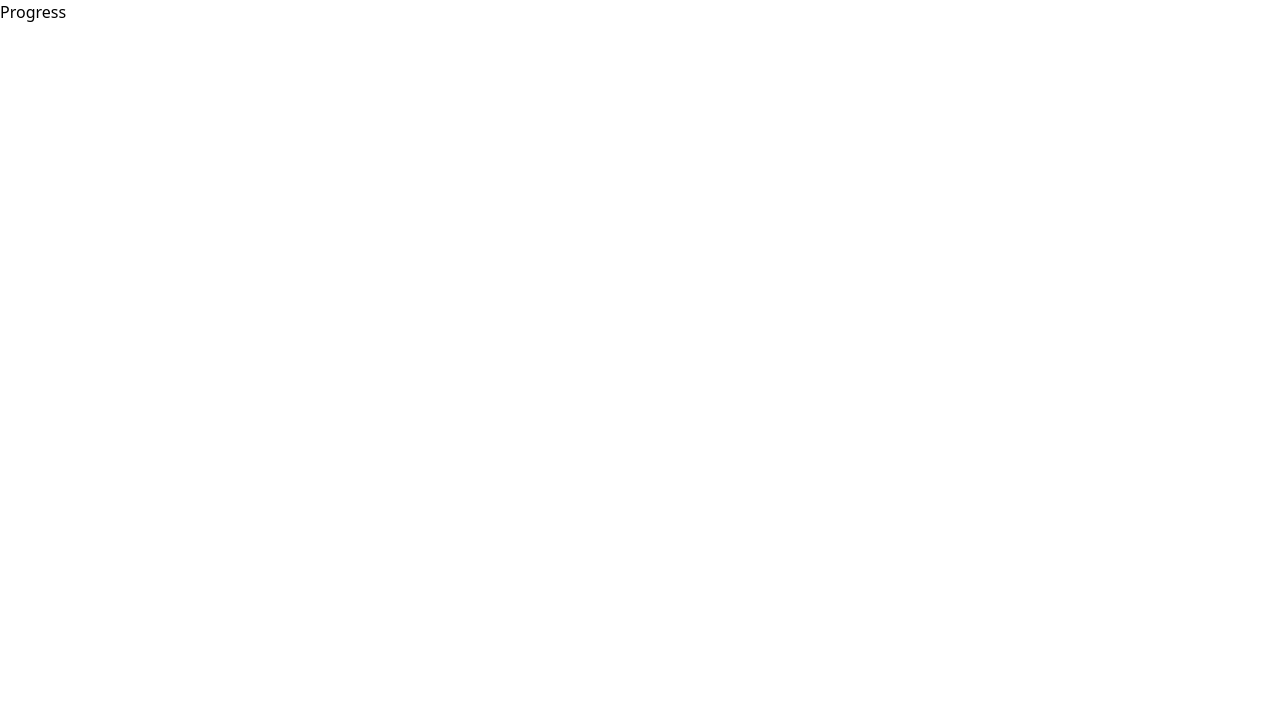
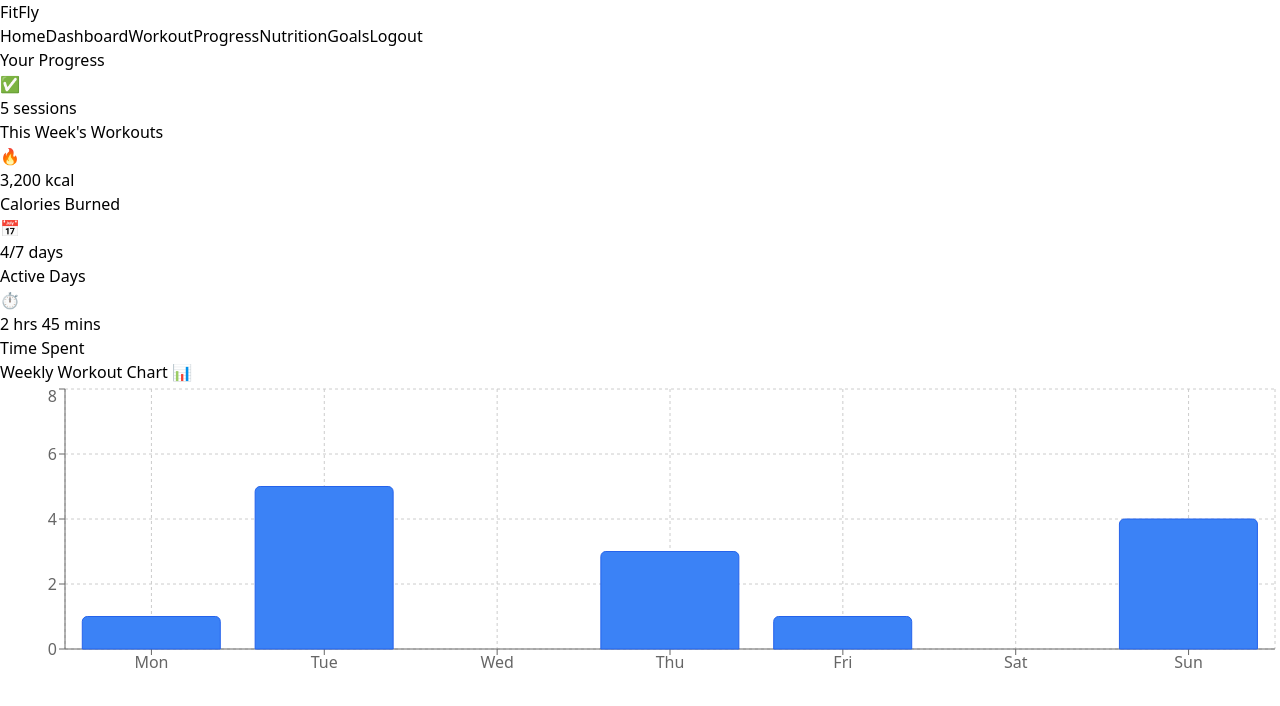
Before and after one commit to omveerwal105/FitFly, a React (Vite) app in the folder fitfly/: page /progress in a window 1280 px wide. Shown: the top 706 px of the page. Built offline with nearby package versions, Linux system fonts and the light colour scheme; sample sign-in values are in the browser's storage.

Commit message:
workout , progress nutrition and goals page done and implementation of recharts too

```diff
--- a/fitfly/package.json
+++ b/fitfly/package.json
@@ -12,7 +12,8 @@
   "dependencies": {
     "react": "^19.1.0",
     "react-dom": "^19.1.0",
-    "react-router-dom": "^7.7.0"
+    "react-router-dom": "^7.7.0",
+    "recharts": "^3.1.0"
   },
   "devDependencies": {
     "@eslint/js": "^9.30.1",
--- a/fitfly/src/pages/Dashboard.jsx
+++ b/fitfly/src/pages/Dashboard.jsx
@@ -7,35 +7,35 @@ const Dashboard = () => {
 
     const navigate = useNavigate();
 
-    useEffect(()=>{
-       if(!isLoggedIn()) {
+    useEffect(() => {
+        if (!isLoggedIn()) {
             navigate('/login');
         }
-    },[navigate]);
+    }, [navigate]);
     const features = [
         {
             title: 'Workout Plans',
             description: 'Find personalized workout routines.',
             emoji: '💪',
-            link : '/workout'
+            link: '/workout'
         },
         {
             title: 'Track Progress',
             description: 'Monitor your fitness journey.',
             emoji: '📈',
-            link : '/progress'
+            link: '/progress'
         },
         {
             title: 'Nutrition',
             description: 'Get healthy meal suggestions.',
             emoji: '🥗',
-            link : '/nutrition'
+            link: '/nutrition'
         },
         {
             title: 'Goals',
             description: 'Set and crush your fitness goals.',
             emoji: '🎯',
-            link : '/goals'
+            link: '/goals'
         },
     ];
     return (
@@ -46,6 +46,20 @@ const Dashboard = () => {
             <main className='p-6 flex-1 bg-gray-100 text-center'>
                 <div className='max-w-6xl mx-auto'>
                     <h2 className='text-xl font-semibold mb-6 text-left'>Hi Om 👋, Ready to workout?</h2>
+                    <div className='grid gap-4 grid-cols-1 sm:grid-cols-2 md:grid-cols-4 mb-6'>
+                        {[
+                            { label: 'Workouts', value: 25 },
+                            { label: 'Calories Burned', value: '12,500 kcal' },
+                            { label: 'Active Days', value: 18 },
+                            { label: 'Time Spent', value: '14 hrs' },
+                        ].map((stat) => (
+                            <div key={stat.label} className='bg-white p-5 rounded-xl shadow-md text-center'>
+                                <h3 className='text-2xl font-bold text-blue-600'>{stat.value}</h3>
+                                <p className='text-gray-600 text-sm mt-1'>{stat.label}</p>
+                            </div>
+                        ))}
+                    </div>
+
                     <div className='grid gap-4 grid-cols-1  sm:grid-cols-2 lg:grid-cols-4'>
 
                         {features.map((feature) => (
--- a/fitfly/src/pages/Nutrition.jsx
+++ b/fitfly/src/pages/Nutrition.jsx
@@ -1,8 +1,101 @@
-import React from 'react'
+import React, { useEffect } from 'react'
+import Navbar from '../components/Navbar';
+import { useNavigate } from 'react-router-dom';
+import { isLoggedIn } from '../utils/auth';
 
 const Nutrition = () => {
+  const navigate = useNavigate();
+
+  useEffect(() => {
+    if (!isLoggedIn()) {
+      navigate('/login');
+    }
+  })
+  const summary = [
+    { label: 'Calories', value: '2200 kcal', emoji: '🔥' },
+    { label: 'Protein', value: '120g', emoji: '🍗' },
+    { label: 'Carbs', value: '250g', emoji: '🍞' },
+    { label: 'Fats', value: '70g', emoji: '🥑' },
+  ];
+
+  const meals = [
+    {
+      name: 'Breakfast',
+      items: ['Oats with milk', 'Banana', 'Boiled eggs'],
+      emoji: '🌅'
+    },
+    {
+      name: 'Lunch',
+      items: ['Grilled chicken', 'Brown rice', 'Salad'],
+      emoji: '🌞'
+    },
+    {
+      name: 'Dinner',
+      items: ['Paneer tikka', 'Mixed veggies', 'Multigrain roti'],
+      emoji: '🌙'
+    },
+    {
+      name: 'Snacks',
+      items: ['Protein bar', 'Nuts', 'Greek yogurt'],
+      emoji: '🍏'
+    }
+  ];
+
+
   return (
-    <div>Nutrition</div>
+    <div className='flex flex-col min-h-screen'>
+      <Navbar />
+
+      <div className="bg-green-100 text-green-800 p-4 rounded-xl mt-8 shadow">
+        💡 <strong>Tip:</strong> Drink at least 2-3 liters of water daily to stay hydrated!
+      </div>
+
+
+      <main className='flex-1 bg-gradient-to-b from-gray-100 to-white p-4 '>
+        <div className='max-w-5xl mx-auto'>
+          <h2 className='text-2xl font-semibold mb-4'>Today’s Meals 🍽️</h2>
+          <div className='grid gap-4 grid-cols-1 sm:grid-cols-2 md:grid-cols-3'>
+
+
+            {meals.map((meal) => (
+              <div className="bg-white p-5 rounded-xl shadow hover:shadow-md transform hover:scale-105 transition-transform duration-200 cursor-pointer"
+                key={meal.name}>
+                <div className='text-4xl mb-2'>{meal.emoji}</div>
+                <h3 className='font-bold text-lg mb-1'>{meal.name}</h3>
+
+                <ul className='list-disc pl-5 text-gray-600'>
+                  {meal.items.map((item, idx) => (
+                    <li key={idx}>{item}</li>
+                  ))}
+                </ul>
+
+
+              </div>
+
+            ))}
+          </div>
+
+          <h2 className='text-2xl font-semibold mt-10 mb-4'>Daily Summary 🧮</h2>
+
+          <div className='grid gap-4 grid-cols-1 sm:grid-cols-2 md:grid-cols-4 mt-6'>
+
+            {summary.map((sum) => (
+              <div
+                key={sum.label}
+                className='bg-white p-5 rounded-xl shadow hover:shadow-lg transform hover:scale-105 transition-transform duration-200 text-center'
+              >
+                <div className='text-4xl mb-3'>{sum.emoji}</div>
+                <h3 className='text-lg font-bold mb-1'>{sum.label}</h3>
+                <p className='text-gray-600 text-sm'>{sum.value}</p>
+              </div>
+            ))}
+          </div>
+
+
+        </div>
+      </main>
+
+    </div>
   )
 }
 
--- a/fitfly/src/pages/Progress.jsx
+++ b/fitfly/src/pages/Progress.jsx
@@ -1,8 +1,94 @@
-import React from 'react'
+import React, { useEffect } from 'react'
+import Navbar from '../components/Navbar'
+import { useNavigate } from 'react-router-dom'
+import { isLoggedIn } from '../utils/auth';
+import {
+  BarChart, Bar, XAxis, YAxis, Tooltip, ResponsiveContainer, CartesianGrid
+} from 'recharts';
+
 
 const Progress = () => {
+
+  const navigate = useNavigate();
+
+  useEffect(() => {
+    if (!isLoggedIn()) {
+      navigate('/login');
+    }
+  }, [navigate])
+
+  const weeklyData = [
+    { day: 'Mon', workouts: 1 },
+    { day: 'Tue', workouts: 5 },
+    { day: 'Wed', workouts: 0 },
+    { day: 'Thu', workouts: 3 },
+    { day: 'Fri', workouts: 1 },
+    { day: 'Sat', workouts: 0 },
+    { day: 'Sun', workouts: 4 },
+  ];
+
+
+
+  const prog = [
+    {
+      label: 'This Week\'s Workouts',
+      value: '5 sessions',
+      emoji: '✅',
+    },
+    {
+      label: 'Calories Burned',
+      value: '3,200 kcal',
+      emoji: '🔥',
+    },
+    {
+      label: 'Active Days',
+      value: '4/7 days',
+      emoji: '📅',
+    },
+    {
+      label: 'Time Spent',
+      value: '2 hrs 45 mins',
+      emoji: '⏱️',
+    },
+  ]
+
   return (
-    <div>Progress</div>
+    <div className='flex min-h-screen flex-col'>
+      <Navbar />
+      <main className='flex 1 bg-gray-100 p-6'>
+        <div className='max-w-5xl mx-auto'>
+          <h2 className='text-2xl font-semibold mb-6'>Your Progress</h2>
+          <div className='grid gap-5 grid-cols-1 sm:grid-cols-2 md:grid-cols-4'>
+            {prog.map((pg) => (
+
+              <div className="bg-white p-5 rounded-xl shadow hover:shadow-md transform hover:scale-105 transition-transform duration-200 cursor-pointer"
+                key={pg.label}>
+                <div className='text-4xl mb-2'>{pg.emoji}</div>
+                <h3 className='font-bold mb-1 text-lg text-blue-600'>{pg.value}</h3>
+                <p className='text-sm text-gray-600'>{pg.label}</p>
+
+              </div>
+
+            ))}
+          </div>
+
+          <h3 className="text-xl font-semibold mt-10 mb-4">Weekly Workout Chart 📊</h3>
+          <div className="bg-white p-6 mt-4 rounded-xl shadow">
+            <ResponsiveContainer width="100%" height={300}>
+              <BarChart data={weeklyData}>
+                <CartesianGrid strokeDasharray="3 3" />
+                <XAxis dataKey="day" />
+                <YAxis allowDecimals={false} />
+                <Tooltip />
+                <Bar dataKey="workouts" fill="#3b82f6"stroke="#2563eb" radius={[5, 5, 0, 0]} />
+              </BarChart>
+            </ResponsiveContainer>
+          </div>
+
+
+        </div>
+      </main>
+    </div>
   )
 }
 
--- a/fitfly/src/pages/Workout.jsx
+++ b/fitfly/src/pages/Workout.jsx
@@ -40,12 +40,12 @@ const Workout = () => {
       <Navbar />
       <main className="flex-1 bg-gray-100 p-6">
         <div className="max-w-5xl mx-auto">
-          <h2 className="text-2xl font-semibold mb-6">Workout Plans 🏋️</h2>
+          <h2 className="text-2xl font-semibold mb-6">Choose Your Workout 🏋️</h2>
           <div className="grid gap-4 grid-cols-1 sm:grid-cols-2 md:grid-cols-3">
             {workouts.map((workout) => (
               <div
                 key={workout.title}
-                className="bg-white p-5 rounded-xl shadow hover:shadow-md transform hover:scale-105 transition duration-200"
+                className="bg-white p-5 rounded-xl shadow hover:shadow-md transform hover:scale-105 transition-transform duration-200 cursor-pointer"
               >
                 <div className="text-4xl mb-2">{workout.emoji}</div>
                 <h3 className="text-lg font-bold mb-1">{workout.title}</h3>
```
Also changed, not shown: fitfly/src/pages/Goals.jsx (+76 -2 lines), 1 other file (tests, documents, lock files or other folders). Lines whose indentation alone changed are shown as unchanged.
